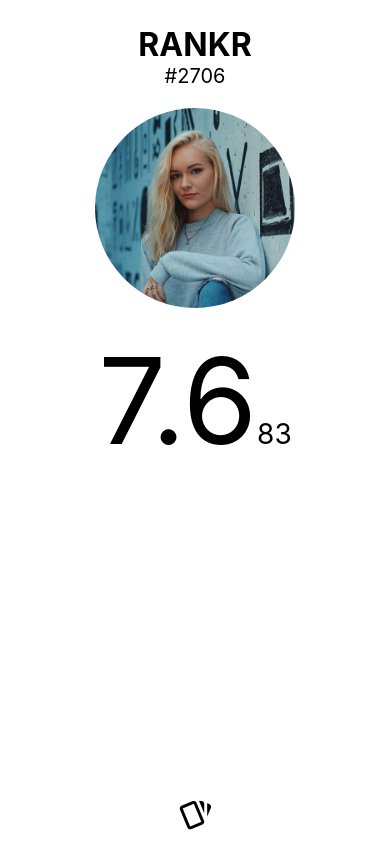
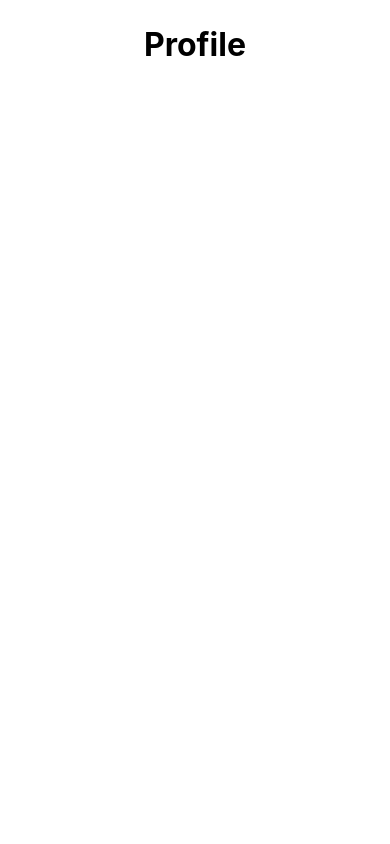
Before and after one commit to JCGrant/Rankr, a React Native app in the folder client/: screen / in a window 390 px wide. Built offline with nearby package versions, Linux system fonts and the light colour scheme.

Commit message:
Add Profile page skeleton

```diff
--- a/client/App.js
+++ b/client/App.js
@@ -1,8 +1,9 @@
 import React from 'react';
 import Home from './components/Home.js';
+import Profile from './components/Profile.js';
 
 export default class App extends React.Component {
   render() {
-    return <Home />
+    return <Profile />
   }
 }
--- /dev/null
+++ b/client/components/Profile.js
@@ -0,0 +1,28 @@
+import React from 'react';
+import { StyleSheet, Text, View, Image } from 'react-native';
+import { MaterialCommunityIcons } from '@expo/vector-icons';
+
+export default class Profile extends React.Component {
+  render() {
+    return (
+      <View style={styles.container}>
+        <Text style={styles.header}>Profile</Text>
+      </View>
+    );
+  }
+}
+
+const styles = StyleSheet.create({
+  container: {
+    marginTop: 25,
+    marginBottom: 10,
+    flex: 1,
+    alignItems: 'center',
+    backgroundColor: 'white',
+  },
+
+  header: {
+    fontSize: 32,
+    fontWeight: 'bold',
+  },
+});
```
